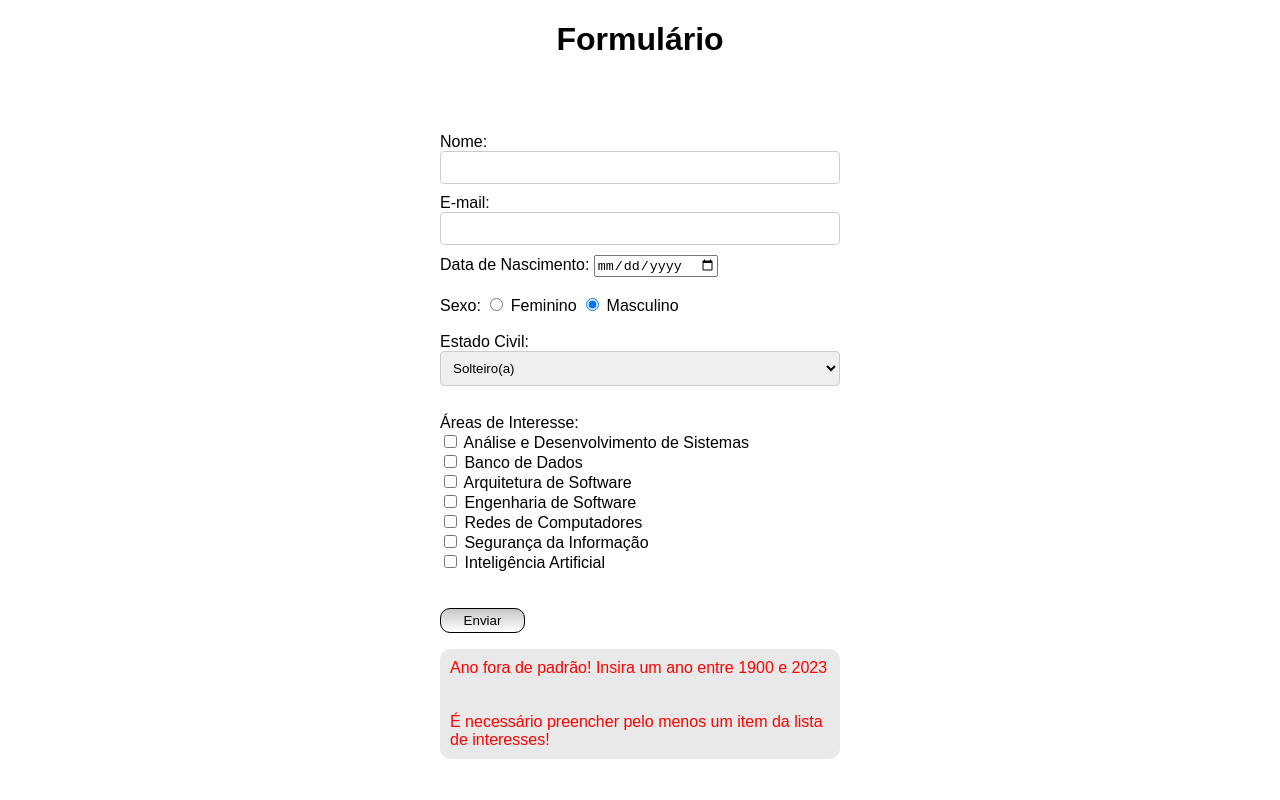
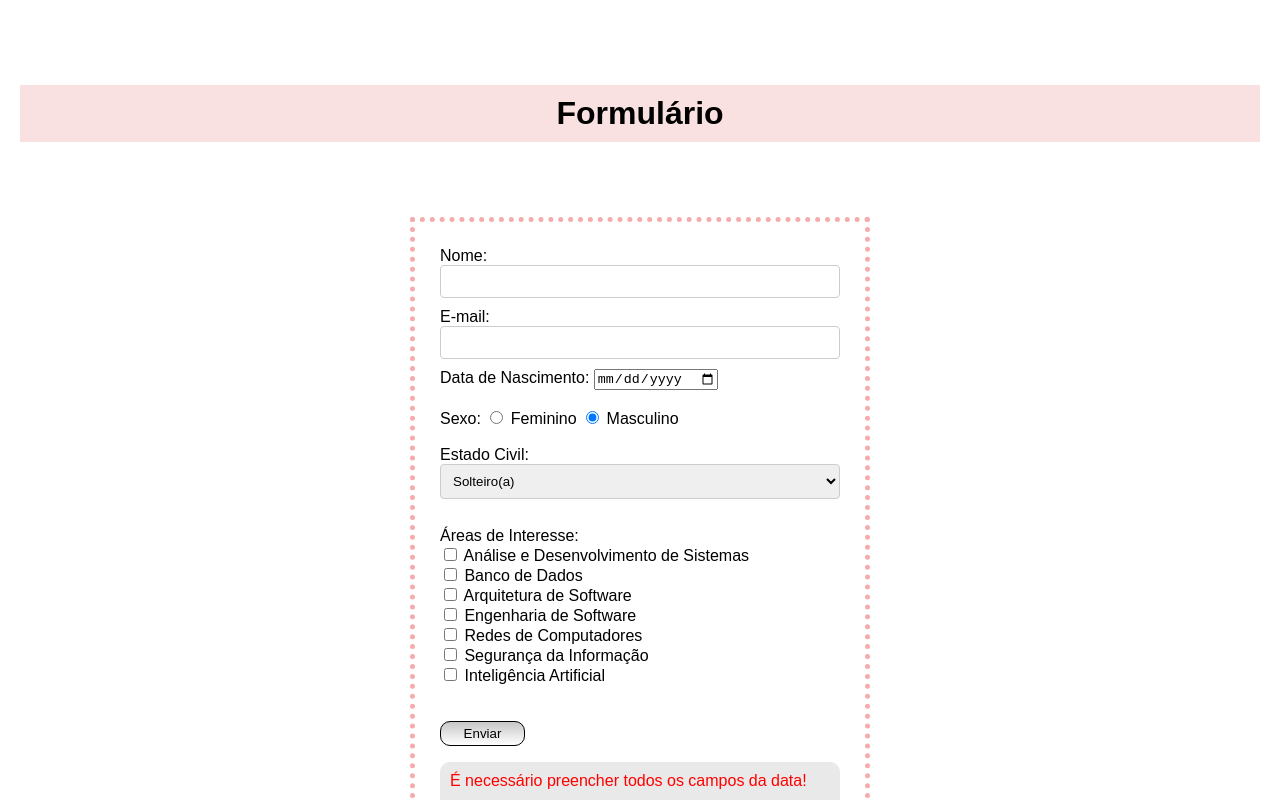
Before and after one commit to jpCaglianone/UVA_Web_AVA2, a plain HTML site: page index.html in a window 1280 px wide. Both pictures are taken after a click on the button "Enviar". Shown: the top 800 px of the page. Drawn offline with Linux system fonts and the light colour scheme.

Commit message:
conclusão

```diff
--- a/script.js
+++ b/script.js
@@ -12,17 +12,17 @@ function faixaValida (min, max, entrada){
 
 function verificaAno(dataNascimento,dataFormatada,erro){
 
-console.log(dataNascimento)
-
    if (!faixaValida(anoMinimo,dataFormatada[0],dataNascimento[0])){
       document.getElementById("erro").style.visibility = "visible";
       document.getElementById("erro").appendChild(document.createElement("p")).textContent = "Ano fora de padrão! Insira um ano entre 1900 e " + dataFormatada[0]
+      return false;
    }
    else if (dataNascimento[0] > dataFormatada[0] - 15){
       document.getElementById("erro").style.visibility = "visible";
       document.getElementById("erro").appendChild(document.createElement("p")).textContent = "O cadastro não é permitido para individuos com menos de 15 anos!"
+      return false;
    }
-   return false;
+   return true;
 
 }
 
@@ -38,11 +38,25 @@ function verificaInteresse(){
    return interessePreenchido;
 }
 
+function verificaData(dNascimento){
+   for(let i = 0; i < dNascimento.length; i++ ){
+      if (dNascimento[i] === ''){
+         return false;
+      }
+   }
+   return true;
+}
 
 btnEnviar.addEventListener("click", (event)=>{
 
+   let dataNascimento = document.getElementById("data").value
+   let validou = true;
+
+   dataNascimento = dataNascimento.split("-");
+
+   console.log(dataNascimento)
+
    event.preventDefault();
-   let validou = true;
 
    const erro = document.getElementById("erro");
 
@@ -50,14 +64,18 @@ btnEnviar.addEventListener("click", (event)=>{
       erro.removeChild(erro.firstChild);
    }
 
-   let dataNascimento = document.getElementById("data").value
-   dataNascimento = dataNascimento.split("-");
-
    const dataAtual = new Date();
    const dataFormatada = [dataAtual.getFullYear(),dataAtual.getMonth() + 1,dataAtual.getDate()]
-   console.log(dataFormatada);
 
-   verificaAno(dataNascimento,dataFormatada,erro);
+
+   if (!verificaData(dataNascimento)){
+      document.getElementById("erro").style.visibility = "visible";
+      document.getElementById("erro").appendChild(document.createElement("p")).textContent = "É necessário preencher todos os campos da data!"
+      validou = false;
+   }
+   else if (!verificaAno(dataNascimento,dataFormatada,erro)){
+    validou = false;
+   };
    if (!verificaInteresse()){
       document.getElementById("erro").style.visibility = "visible";
       document.getElementById("erro").appendChild(document.createElement("p")).textContent = "É necessário preencher pelo menos um item da lista de interesses!"
--- a/styles.css
+++ b/styles.css
@@ -2,10 +2,16 @@ body {
     font-family: Arial, sans-serif;
     margin: 20px;
 }
-
+h1{
+    margin-top: 85px;
+    background: #fae1e1;
+    padding: 10px;
+}
 form {
     max-width: 400px;
-    margin: 0 auto;
+    margin: 50px auto;
+    border: 5px #f5acac dotted;
+    padding: 25px;
 }
 h1{
     text-align: center;
```
